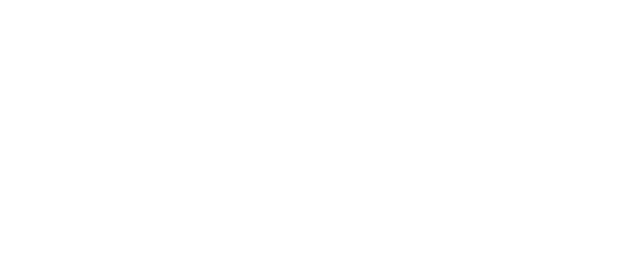
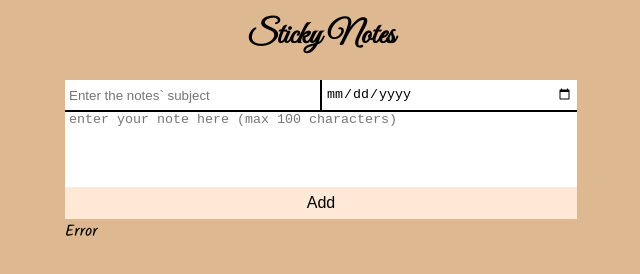
Before and after one commit to Magnus-WO/Sticky-workshop-HK, a plain HTML site: page index.html in a window 1280 px wide. Shown: the whole page, without its empty margins (319-959 px from the left). Drawn offline with Linux system fonts and the light colour scheme.

Commit message:
create the basic user interface

```diff
--- a/index.html
+++ b/index.html
@@ -10,7 +10,47 @@
     <title>Sticky Notes App</title>
   </head>
   <body>
-    <div id="app"></div>
+    <header class="header">
+      <h1 class="header__title">Sticky Notes</h1>
+    </header>
+    <main class="main">
+      <section class="form-container">
+        <form class="form">
+          <div class="form__input-container">
+            <label for="subject">Note Subject</label>
+            <input
+              type="text"
+              id="subject"
+              name="subject"
+              placeholder="Enter the notes` subject"
+              maxlength="20"
+              class="form__input form__subject-input"
+            />
+            <label for="date">Date</label>
+            <input
+              type="date"
+              id="date"
+              name="date"
+              placeholder="Enter the notes` date"
+              class="form__input form__date-input"
+            />
+          </div>
+
+          <label for="note">Note Text</label>
+          <textarea
+            name="note"
+            id="note"
+            placeholder="enter your note here (max 100 characters)"
+            maxlength="100"
+            class="form__note-input"
+            rows="5"
+          ></textarea>
+          <button type="submit" class="form__submit-button">Add</button>
+          <p class="form_error-text">Error</p>
+        </form>
+      </section>
+      <section class="notes-container"></section>
+    </main>
     <script type="module" src="./src/js/app.js"></script>
   </body>
 </html>
--- a/src/css/reset.css
+++ b/src/css/reset.css
@@ -0,0 +1,15 @@
+* {
+  margin: 0;
+  padding: 0;
+  box-sizing: border-box;
+  list-style: none;
+}
+
+input,
+textarea {
+  border: none;
+}
+button {
+  cursor: pointer;
+  border: none;
+}
--- a/src/css/style.css
+++ b/src/css/style.css
@@ -0,0 +1,92 @@
+@font-face {
+  font-family: kalam-regular;
+  src: url("../assets/fonts/Kalam-Regular.ttf");
+}
+@font-face {
+  font-family: kalam-bold;
+  src: url("../assets/fonts/Kalam-Bold.ttf");
+}
+@font-face {
+  font-family: greatVibes-regular;
+  src: url("../assets/fonts/GreatVibes-Regular.ttf");
+}
+
+body {
+  width: 100%;
+  min-height: 100vh;
+  background-color: var(--color-background);
+
+  display: flex;
+  flex-direction: column;
+  font-family: kalam-regular, sans-serif;
+}
+
+.header {
+  text-align: center;
+  padding: var(--spacing-medium);
+  font-family: greatVibes-regular;
+}
+
+/* -------------------------------------------------------------------- */
+
+main {
+  height: 100%;
+  flex-grow: 1;
+  display: flex;
+  flex-direction: column;
+}
+
+.form-container {
+  display: flex;
+  justify-content: center;
+  align-items: center;
+  padding: var(--spacing-small) 0;
+}
+
+label {
+  display: none;
+}
+
+.form {
+  display: flex;
+  flex-direction: column;
+  min-width: 40%;
+}
+
+.form__input-container {
+  width: 100%;
+  display: flex;
+}
+
+.form__input {
+  flex: 1;
+  height: 32px;
+  padding: 0 var(--spacing-x-small);
+  border-bottom: 2px solid black;
+}
+
+.form__subject-input {
+  border-right: 2px solid black;
+}
+
+.form__note-input {
+  width: 100%;
+  resize: none;
+  padding: 0 var(--spacing-x-small);
+}
+
+.form__submit-button {
+  height: 32px;
+  background-color: var(--color-submit-buttons);
+  font-size: var(--font-size-base);
+}
+
+.form__submit-button:hover {
+  opacity: 0.9;
+}
+
+.form__error-message {
+  visibility: hidden;
+  text-align: center;
+  padding: var(--spacing-x-small) 0;
+}
--- a/src/css/variables.css
+++ b/src/css/variables.css
@@ -0,0 +1,29 @@
+:root {
+  /* COLORS */
+  --color-background: #deb890;
+  --color-note-container: #774936;
+  --color-note-background: #e7f2f8;
+  --color-card-header: #ffe8d6;
+  --color-note-buttons: #e7f2f8;
+  --color-submit-buttons: #ffe8d6;
+  --color-primaryr-light: #fff;
+  --color-primaryr-dark: #000;
+
+  /* SPACING */
+  --spacing-x-small: 0.25rem;
+  --spacing-small: 0.5rem;
+  --spacing-medium: 1rem;
+  --spacing-large: 2rem;
+  --spacing-x-large: 3rem;
+
+  /* FONT SIZE */
+  --font-size-small: 0.5rem;
+  --font-size-base: 1rem;
+  --font-size-medium: 1.2rem;
+  --font-size-large: 1.5rem;
+  --font-size-x-large: 2rem;
+
+  /* BORDER RADIUS */
+  --border-radius-small: 0.25rem;
+  --border-radius-medium: 0.5rem;
+}
```
Also changed, not shown: src/assets/fonts/GreatVibes-Regular.ttf (added), src/assets/fonts/Kalam-Bold.ttf (added), src/assets/fonts/Kalam-Regular.ttf (added).
